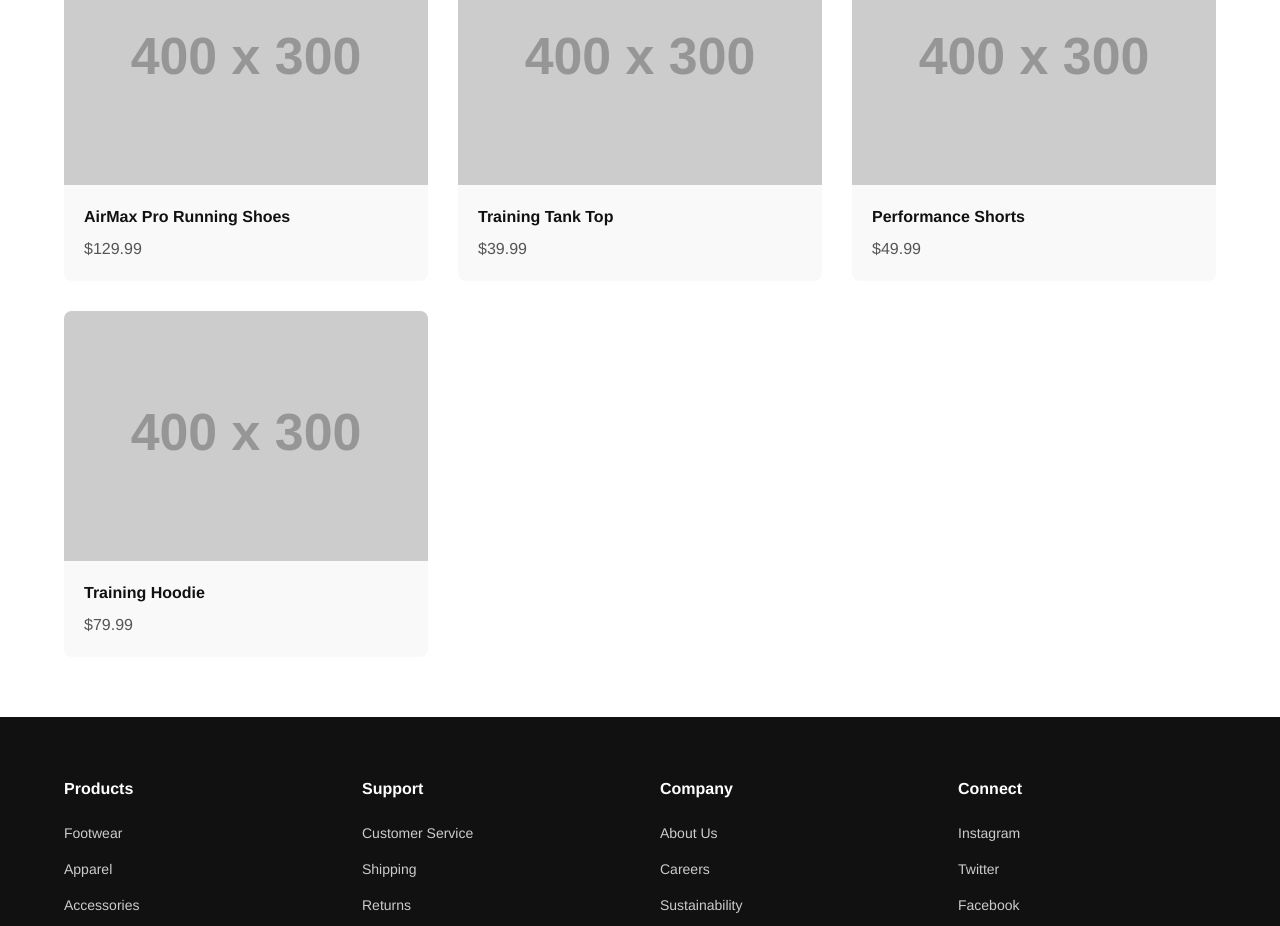
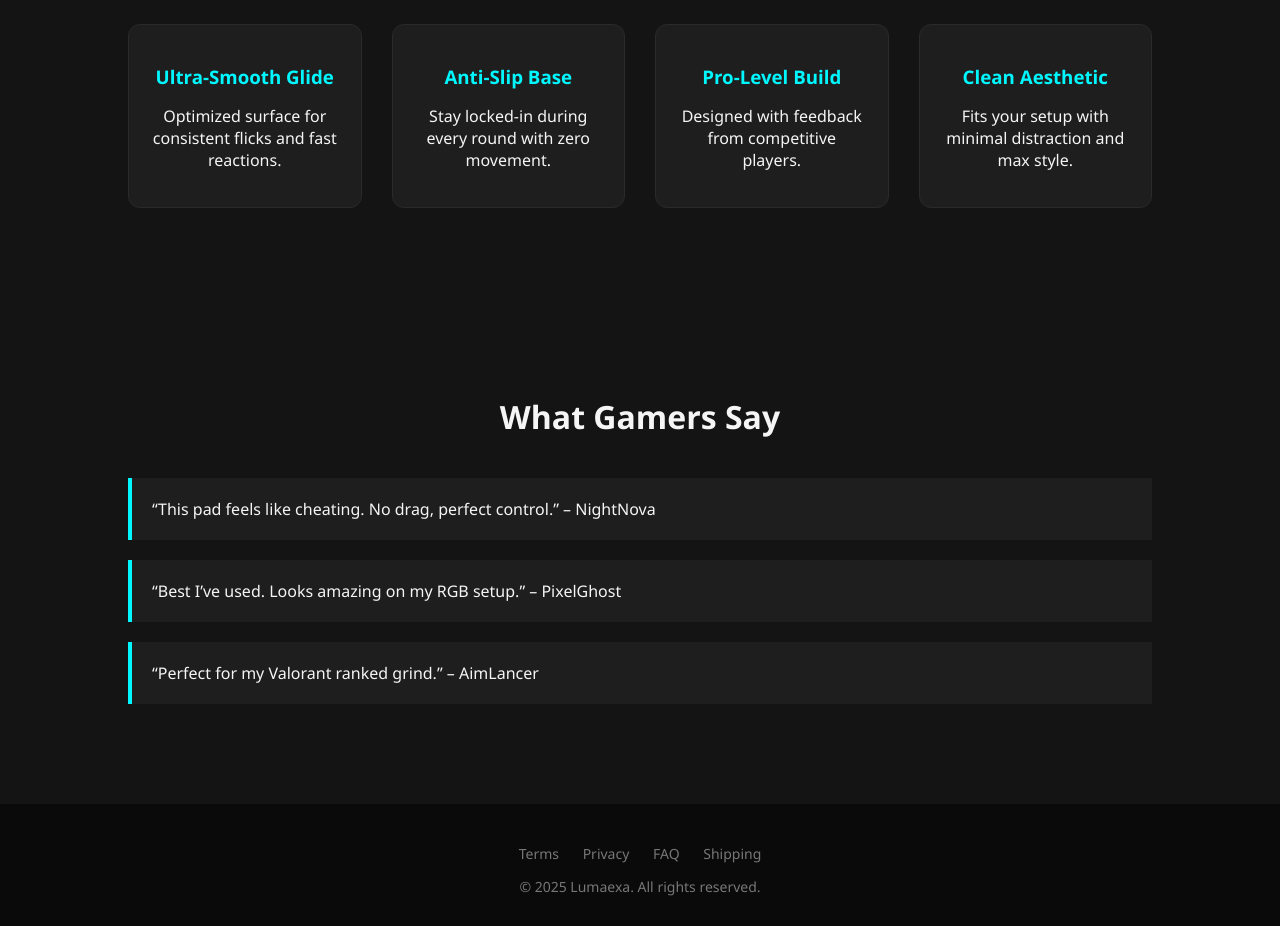
Before and after one commit to Arvaris123/nike-lookalike-site, a plain HTML site: page index.html in a window 1280 px wide. Shown: the part 651-1577 px from the top of the page. Drawn offline with Linux system fonts and the light colour scheme; placeholder pictures from the web are drawn by us.

Commit message:
Update index.html

```diff
--- a/index.html
+++ b/index.html
@@ -1,300 +1,188 @@
 <!DOCTYPE html>
 <html lang="en">
 <head>
-    <meta charset="UTF-8">
-    <meta name="viewport" content="width=device-width, initial-scale=1.0">
-    <title>SportPro - Just Do It Better</title>
+  <meta charset="UTF-8" />
+  <meta name="viewport" content="width=device-width, initial-scale=1.0"/>
+  <title>Lumaexa – Dominate the Game</title>
   <style>
-        * {
+    body {
       margin: 0;
-            padding: 0;
-            box-sizing: border-box;
-            font-family: 'Helvetica Neue', Arial, sans-serif;
+      font-family: 'Segoe UI', sans-serif;
+      background-color: #0e0e0e;
+      color: #f5f5f5;
     }
 
-        body {
-            color: #111;
-            line-height: 1.5;
-        }
-
-        /* Header Styles */
     header {
-            position: sticky;
-            top: 0;
-            background-color: white;
-            box-shadow: 0 2px 4px rgba(0,0,0,0.1);
-            z-index: 100;
-            padding: 0 5%;
-        }
-
-        .top-nav {
+      padding: 20px 5%;
+      background-color: #111;
       display: flex;
       justify-content: space-between;
       align-items: center;
-            height: 60px;
     }
 
     .logo {
       font-size: 24px;
-            font-weight: 700;
-            color: #111;
-            text-decoration: none;
-        }
-
-        .logo span {
-            color: #ff6b6b;
-        }
-
-        .main-nav ul, .utility-nav ul {
-            display: flex;
-            list-style: none;
-        }
-
-        .main-nav li, .utility-nav li {
-            margin: 0 15px;
-        }
-
-        .main-nav a, .utility-nav a {
-            text-decoration: none;
-            color: #111;
-            font-weight: 500;
-            font-size: 14px;
+      font-weight: bold;
+      color: #00f7ff;
       text-transform: uppercase;
     }
 
-        .main-nav a:hover, .utility-nav a:hover {
-            color: #888;
+    nav a {
+      color: #ccc;
+      text-decoration: none;
+      margin-left: 20px;
+      font-size: 14px;
     }
 
-        /* Hero Section */
+    nav a:hover {
+      color: #00f7ff;
+    }
+
     .hero {
-            background-color: #f5f5f5;
-            padding: 80px 5%;
       text-align: center;
+      padding: 100px 10% 60px;
+      background: linear-gradient(to bottom, #111, #1a1a1a);
     }
 
     .hero h1 {
       font-size: 48px;
       margin-bottom: 20px;
-            font-weight: 700;
     }
 
     .hero p {
       font-size: 18px;
+      color: #aaa;
       max-width: 600px;
       margin: 0 auto 30px;
     }
 
-        .cta-button {
+    .cta {
       display: inline-block;
-            background-color: #111;
-            color: white;
-            padding: 12px 30px;
+      padding: 14px 30px;
+      background-color: #00f7ff;
+      color: #000;
+      text-decoration: none;
+      font-weight: bold;
       border-radius: 30px;
-            text-decoration: none;
-            font-weight: 600;
-            text-transform: uppercase;
-            letter-spacing: 1px;
+      transition: 0.3s;
     }
 
-        /* Featured Products */
-        .featured {
-            padding: 60px 5%;
+    .cta:hover {
+      background-color: #00c9d1;
     }
 
-        .section-title {
-            text-align: center;
-            margin-bottom: 40px;
-            font-size: 28px;
+    .features, .testimonials {
+      padding: 80px 10%;
+      background-color: #141414;
     }
 
-        .products-grid {
+    .features h2, .testimonials h2 {
+      text-align: center;
+      font-size: 32px;
+      margin-bottom: 40px;
+    }
+
+    .features-grid {
       display: grid;
-            grid-template-columns: repeat(auto-fill, minmax(280px, 1fr));
+      grid-template-columns: repeat(auto-fit, minmax(220px, 1fr));
       gap: 30px;
     }
 
-        .product-card {
-            background-color: #f9f9f9;
-            border-radius: 8px;
-            overflow: hidden;
-            transition: transform 0.3s;
+    .feature {
+      background-color: #1e1e1e;
+      padding: 20px;
+      border-radius: 12px;
+      text-align: center;
+      border: 1px solid #2a2a2a;
     }
 
-        .product-card:hover {
-            transform: translateY(-5px);
+    .feature h3 {
+      margin-bottom: 10px;
+      color: #00f7ff;
     }
 
-        .product-image {
-            height: 250px;
-            background-color: #eee;
-            background-size: cover;
-            background-position: center;
+    .testimonials .quote {
+      background-color: #1e1e1e;
+      padding: 20px;
+      border-left: 4px solid #00f7ff;
+      margin-bottom: 20px;
     }
 
-        .product-info {
-            padding: 20px;
+    footer {
+      text-align: center;
+      padding: 40px 10%;
+      background-color: #0a0a0a;
+      font-size: 14px;
+      color: #777;
     }
 
-        .product-name {
-            font-weight: 600;
-            margin-bottom: 8px;
+    footer a {
+      color: #777;
+      text-decoration: none;
+      margin: 0 10px;
     }
 
-        .product-price {
-            color: #555;
-            font-weight: 500;
-        }
-
-        /* Footer */
-        footer {
-            background-color: #111;
-            color: white;
-            padding: 60px 5% 30px;
-        }
-
-        .footer-grid {
-            display: grid;
-            grid-template-columns: repeat(auto-fit, minmax(200px, 1fr));
-            gap: 40px;
-            margin-bottom: 40px;
-        }
-
-        .footer-column h3 {
-            margin-bottom: 20px;
-            font-size: 16px;
-        }
-
-        .footer-column ul {
-            list-style: none;
-        }
-
-        .footer-column li {
-            margin-bottom: 12px;
-        }
-
-        .footer-column a {
-            color: #ccc;
-            text-decoration: none;
-            font-size: 14px;
-        }
-
-        .footer-column a:hover {
-            color: white;
-        }
-
-        .copyright {
-            text-align: center;
-            padding-top: 30px;
-            border-top: 1px solid #333;
-            color: #888;
-            font-size: 12px;
+    footer a:hover {
+      color: #00f7ff;
     }
   </style>
 </head>
 <body>
+
   <header>
-        <div class="top-nav">
-            <a href="#" class="logo">Sport<span>Pro</span></a>
-            <nav class="main-nav">
-                <ul>
-                    <li><a href="#">New Releases</a></li>
-                    <li><a href="#">Men</a></li>
-                    <li><a href="#">Women</a></li>
-                    <li><a href="#">Kids</a></li>
-                    <li><a href="#">Sale</a></li>
-                </ul>
+    <div class="logo">Lumaexa</div>
+    <nav>
+      <a href="#">Home</a>
+      <a href="#">About</a>
+      <a href="#">Contact</a>
+      <a href="#">Policy</a>
     </nav>
-            <nav class="utility-nav">
-                <ul>
-                    <li><a href="#">Search</a></li>
-                    <li><a href="#">Account</a></li>
-                    <li><a href="#">Cart (0)</a></li>
-                </ul>
-            </nav>
-        </div>
   </header>
 
   <section class="hero">
-        <h1>New Collection 2023</h1>
-        <p>Discover our latest performance gear designed to push your limits and elevate your game.</p>
-        <a href="#" class="cta-button">Shop Now</a>
+    <h1>Dominate the Game</h1>
+    <p>Experience elite precision and control with Lumaexa gear designed for the next generation of gamers.</p>
+    <a href="#" class="cta">Enter the Arena</a>
   </section>
 
-    <section class="featured">
-        <h2 class="section-title">Featured Products</h2>
-        <div class="products-grid">
-            <div class="product-card">
-                <div class="product-image" style="background-image: url('https://via.placeholder.com/400x300');"></div>
-                <div class="product-info">
-                    <div class="product-name">AirMax Pro Running Shoes</div>
-                    <div class="product-price">$129.99</div>
+  <section class="features">
+    <h2>Why Choose Lumaexa?</h2>
+    <div class="features-grid">
+      <div class="feature">
+        <h3>Ultra-Smooth Glide</h3>
+        <p>Optimized surface for consistent flicks and fast reactions.</p>
       </div>
+      <div class="feature">
+        <h3>Anti-Slip Base</h3>
+        <p>Stay locked-in during every round with zero movement.</p>
       </div>
-            <div class="product-card">
-                <div class="product-image" style="background-image: url('https://via.placeholder.com/400x300');"></div>
-                <div class="product-info">
-                    <div class="product-name">Training Tank Top</div>
-                    <div class="product-price">$39.99</div>
+      <div class="feature">
+        <h3>Pro-Level Build</h3>
+        <p>Designed with feedback from competitive players.</p>
       </div>
-            </div>
-            <div class="product-card">
-                <div class="product-image" style="background-image: url('https://via.placeholder.com/400x300');"></div>
-                <div class="product-info">
-                    <div class="product-name">Performance Shorts</div>
-                    <div class="product-price">$49.99</div>
-                </div>
-            </div>
-            <div class="product-card">
-                <div class="product-image" style="background-image: url('https://via.placeholder.com/400x300');"></div>
-                <div class="product-info">
-                    <div class="product-name">Training Hoodie</div>
-                    <div class="product-price">$79.99</div>
-                </div>
+      <div class="feature">
+        <h3>Clean Aesthetic</h3>
+        <p>Fits your setup with minimal distraction and max style.</p>
       </div>
     </div>
   </section>
 
+  <section class="testimonials">
+    <h2>What Gamers Say</h2>
+    <div class="quote">“This pad feels like cheating. No drag, perfect control.” – NightNova</div>
+    <div class="quote">“Best I’ve used. Looks amazing on my RGB setup.” – PixelGhost</div>
+    <div class="quote">“Perfect for my Valorant ranked grind.” – AimLancer</div>
+  </section>
+
   <footer>
-        <div class="footer-grid">
-            <div class="footer-column">
-                <h3>Products</h3>
-                <ul>
-                    <li><a href="#">Footwear</a></li>
-                    <li><a href="#">Apparel</a></li>
-                    <li><a href="#">Accessories</a></li>
-                    <li><a href="#">New Releases</a></li>
-                </ul>
+    <div>
+      <a href="#">Terms</a>
+      <a href="#">Privacy</a>
+      <a href="#">FAQ</a>
+      <a href="#">Shipping</a>
     </div>
-            <div class="footer-column">
-                <h3>Support</h3>
-                <ul>
-                    <li><a href="#">Customer Service</a></li>
-                    <li><a href="#">Shipping</a></li>
-                    <li><a href="#">Returns</a></li>
-                    <li><a href="#">Size Guide</a></li>
-                </ul>
-            </div>
-            <div class="footer-column">
-                <h3>Company</h3>
-                <ul>
-                    <li><a href="#">About Us</a></li>
-                    <li><a href="#">Careers</a></li>
-                    <li><a href="#">Sustainability</a></li>
-                </ul>
-            </div>
-            <div class="footer-column">
-                <h3>Connect</h3>
-                <ul>
-                    <li><a href="#">Instagram</a></li>
-                    <li><a href="#">Twitter</a></li>
-                    <li><a href="#">Facebook</a></li>
-                </ul>
-            </div>
-        </div>
-        <div class="copyright">
-            &copy; 2023 SportPro, Inc. All Rights Reserved
-        </div>
+    <p>&copy; 2025 Lumaexa. All rights reserved.</p>
   </footer>
+
 </body>
 </html>
```
Lines whose indentation alone changed are shown as unchanged.
